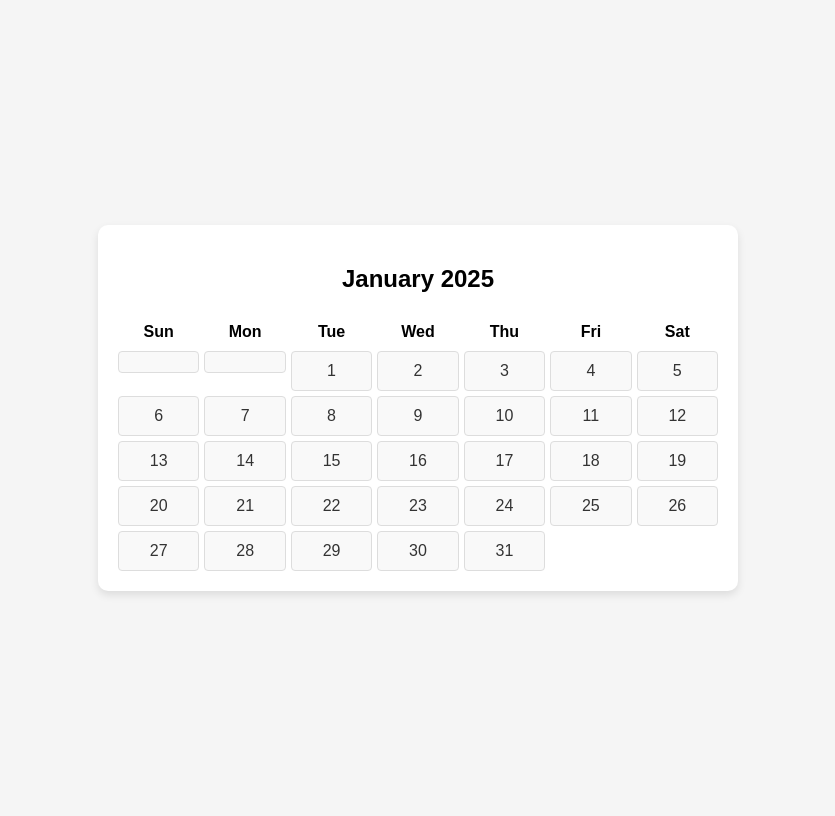
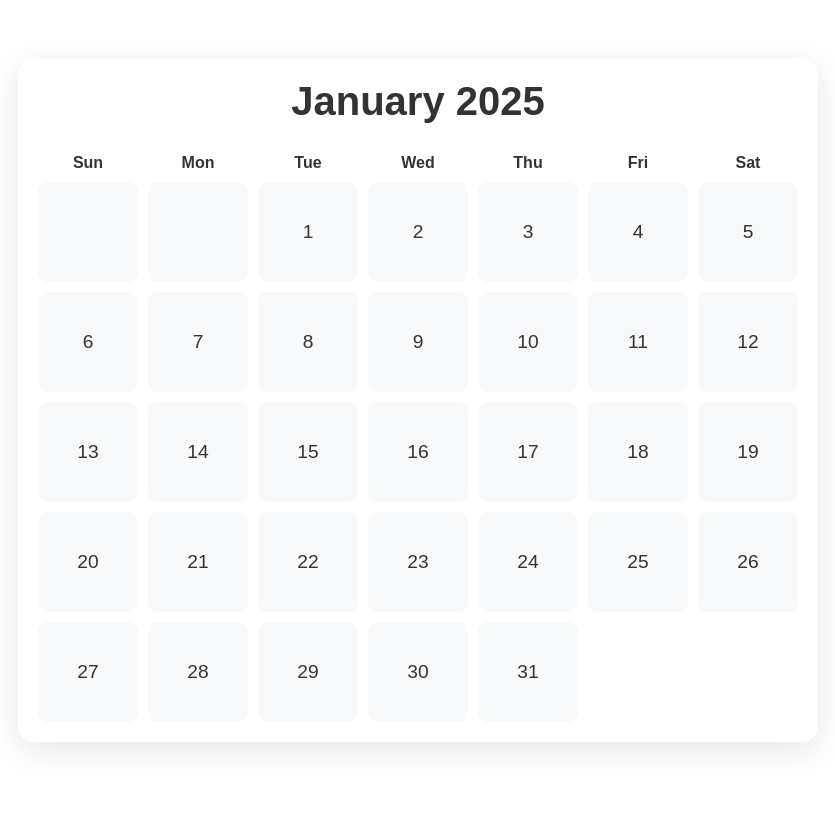
Before and after one commit to MadhankumarAI/Todo-25, a Flask app: page / in a window 1280 px wide. Shown: the whole page, without its empty margins (222-1057 px from the left). After the commit the page ends 750 px from the top, so only its background shows below. Run offline with Flask 3, Linux system fonts and the light colour scheme.

Commit message:
Update index.html

```diff
--- a/templates/index.html
+++ b/templates/index.html
@@ -5,62 +5,150 @@
     <meta name="viewport" content="width=device-width, initial-scale=1.0">
     <title>{{ month_name }} {{ year }} - Calendar</title>
     <style>
+        :root {
+            --primary-green: #4CAF50;
+            --primary-yellow: #FFC107;
+            --primary-red: #F44336;
+            --primary-blue: #2196F3;
+            --text-color: #333;
+            --background: #ffffff;
+        }
+
+        * {
+            margin: 0;
+            padding: 0;
+            box-sizing: border-box;
+            transition: all 0.3s ease;
+        }
+
         body {
             font-family: Arial, sans-serif;
-            background-color: #f5f5f5;
+            background-color: var(--background);
             display: flex;
             justify-content: center;
             align-items: center;
-            height: 100vh;
+            min-height: 100vh;
+            padding: 20px;
         }
+
         #calendar_container {
-            background: #fff;
+            background: var(--background);
             padding: 20px;
-            border-radius: 10px;
-            width: 90%;
-            max-width: 600px;
-            box-shadow: 0 4px 8px rgba(0, 0, 0, 0.1);
+            border-radius: 15px;
+            width: 100%;
+            max-width: 800px;
+            box-shadow: 0 8px 32px rgba(0, 0, 0, 0.1);
+            animation: fadeIn 0.5s ease-in;
         }
+
+        @keyframes fadeIn {
+            from { opacity: 0; transform: translateY(20px); }
+            to { opacity: 1; transform: translateY(0); }
+        }
+
         #Header {
             text-align: center;
-            margin-bottom: 10px;
+            margin-bottom: 20px;
+            color: var(--text-color);
         }
+
+        #Header h2 {
+            font-size: clamp(1.5rem, 4vw, 2.5rem);
+        }
+
         #days, #month_dates {
             display: grid;
             grid-template-columns: repeat(7, 1fr);
-            gap: 5px;
+            gap: 10px;
         }
+
         #days div {
             text-align: center;
             font-weight: bold;
             padding: 10px 0;
+            color: var(--text-color);
+            font-size: clamp(0.8rem, 2vw, 1rem);
         }
+
         .date {
+            aspect-ratio: 1;
             display: grid;
             place-items: center;
-            padding: 10px;
-            border: 1px solid #ddd;
-            background-color: #f9f9f9;
-            border-radius: 4px;
+            padding: 5px;
+            border: 2px solid transparent;
+            background-color: #f8f9fa;
+            border-radius: 10px;
             text-decoration: none;
-            color: #333;
+            color: var(--text-color);
             cursor: pointer;
+            font-size: clamp(0.8rem, 3vw, 1.2rem);
+            transition: transform 0.2s ease, background-color 0.3s ease;
         }
+
         .date:hover {
-            background-color: #007bff;
+            transform: scale(1.05);
+            background-color: var(--primary-green);
             color: white;
         }
+
+        .date:active {
+            transform: scale(0.95);
+        }
+
+        .date.selected {
+            border-color: var(--primary-blue);
+            background-color: var(--primary-blue);
+            color: white;
+        }
+
         #todo_container {
-            margin-top: 20px;
-            padding: 10px;
-            background: #f9f9f9;
-            border: 1px solid #ddd;
-            border-radius: 8px;
+            margin-top: 30px;
+            padding: 20px;
+            background: #f8f9fa;
+            border-radius: 12px;
             display: none;
+            animation: slideDown 0.3s ease-out;
         }
+
+        @keyframes slideDown {
+            from { opacity: 0; transform: translateY(-20px); }
+            to { opacity: 1; transform: translateY(0); }
+        }
+
         #todo_container h3 {
             text-align: center;
-            margin-bottom: 10px;
+            margin-bottom: 15px;
+            color: var(--text-color);
+            font-size: clamp(1.2rem, 3vw, 1.8rem);
+        }
+
+        /* Responsive adjustments */
+        @media (max-width: 600px) {
+            body {
+                padding: 10px;
+            }
+
+            #calendar_container {
+                padding: 15px;
+            }
+
+            .date {
+                padding: 3px;
+            }
+
+            #days div {
+                padding: 5px 0;
+            }
+        }
+
+        @media (max-width: 400px) {
+            #calendar_container {
+                padding: 10px;
+            }
+
+            #days, #month_dates {
+                gap: 5px;
+            }
         }
     </style>
 </head>
@@ -100,8 +188,14 @@
         function loadTodo(month, year, day) {
             const todoContainer = document.getElementById('todo_container');
             const todoContent = document.getElementById('todo_content');
+            const dates = document.querySelectorAll('.date');
 
-            // Show the container
+            // Remove selected class from all dates
+            dates.forEach(date => date.classList.remove('selected'));
+            // Add selected class to clicked date
+            event.currentTarget.classList.add('selected');
+
+            // Show the container with animation
             todoContainer.style.display = 'block';
 
             // Fetch to-do list dynamically
```
